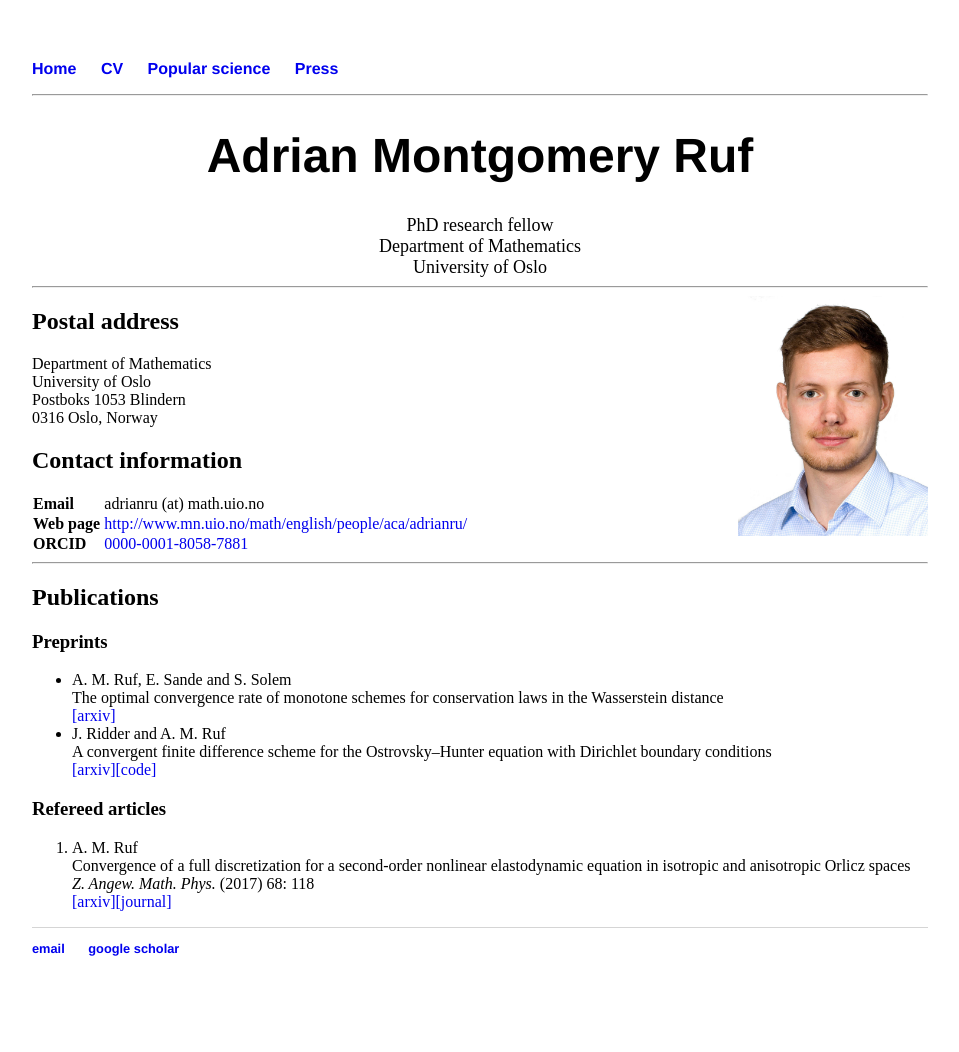
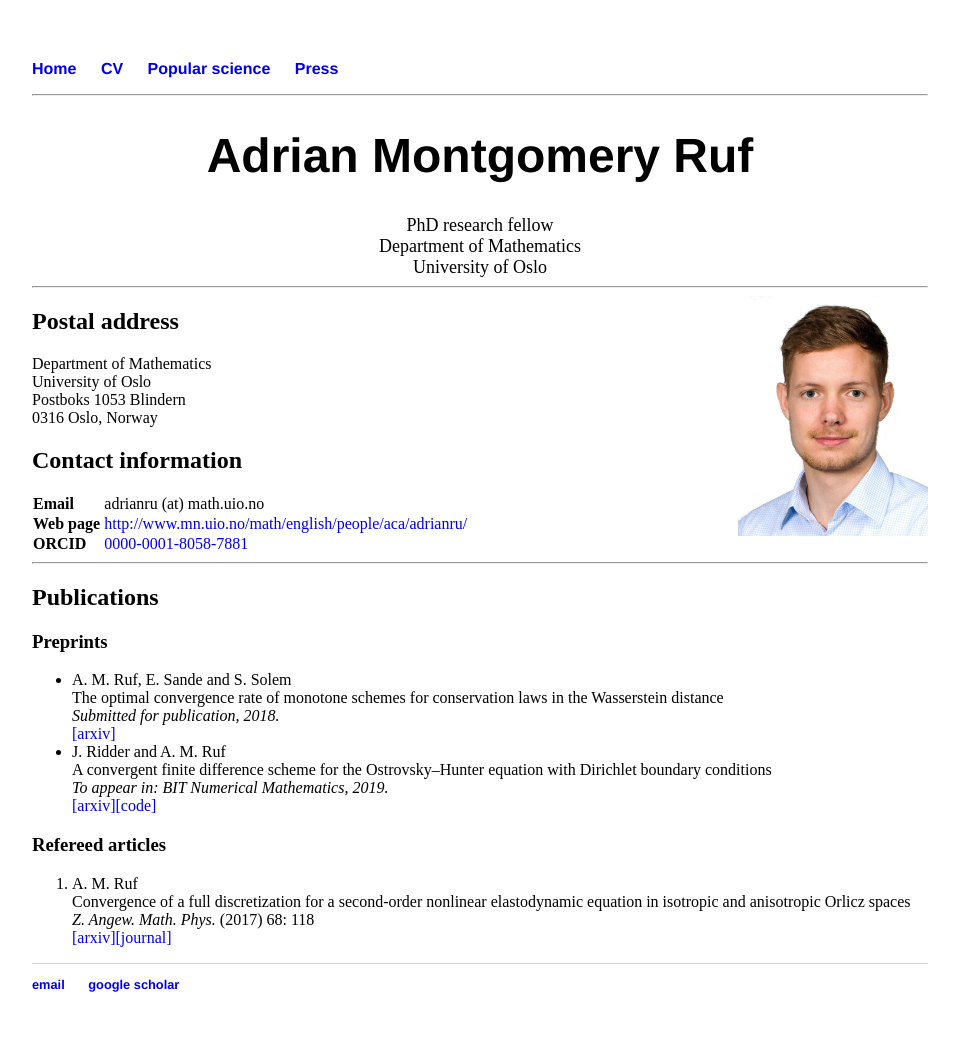
Before and after one commit to adrianmruf/adrianmruf.github.io, a Jekyll site: the page built from index.html, in a window 1280 px wide. Shown: the whole page, without its empty margins (160-1119 px from the left). Built offline with Jekyll 4.4.1, drawn with Linux system fonts in a browser that asks for light colours; before the commit the page ends 1016 px from its top, so only the background shows below that.

Commit message:
Update index.html

```diff
--- a/index.html
+++ b/index.html
@@ -55,9 +55,11 @@ th {
 	<h3>Preprints</h3>
 	<ul>
 	<li>A. M. Ruf, E. Sande and S. Solem<br>The optimal convergence rate of monotone schemes for conservation laws in the Wasserstein distance<br>
+		<em>Submitted for publication, 2018.</em><br>
 		<a href="https://arxiv.org/abs/1808.04661">[arxiv]</a>
 		</li>
 	<li>J. Ridder and A. M. Ruf<br>A convergent finite difference scheme for the Ostrovsky–Hunter equation with Dirichlet boundary conditions<br>
+		<em>To appear in: BIT Numerical Mathematics, 2019.</em><br>
 		<a href="https://arxiv.org/abs/1805.07255">[arxiv]</a><a href="https://github.com/adrianmruf/adrianmruf.github.io/blob/master/code/OH_with_bc.py">[code]</a>
 		</li>
 	</ul>
```
